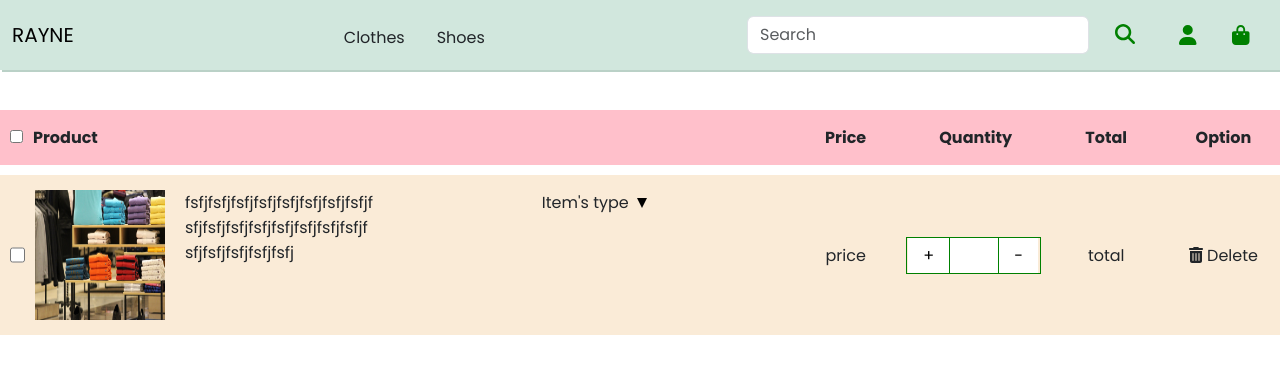
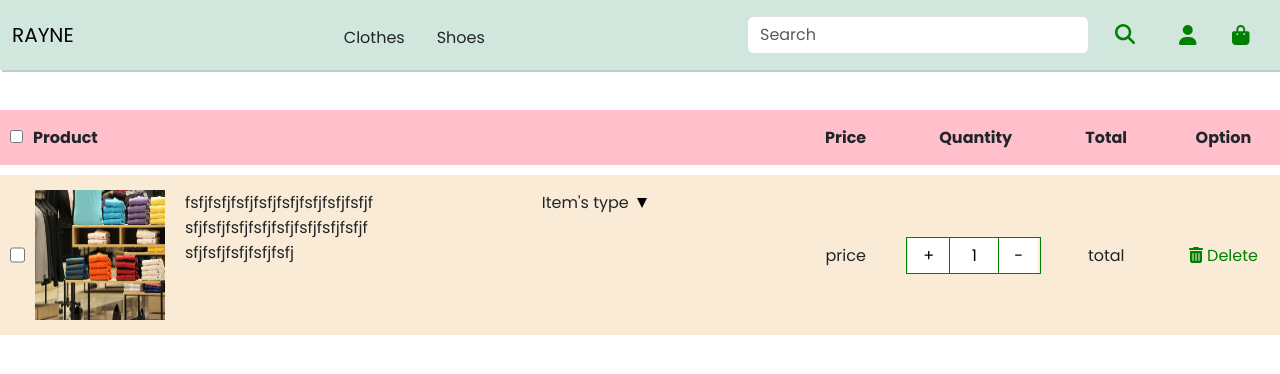
Before and after one commit to Nguyen-Phuong-Anh/clothes-shop, a React (Create React App) app in the folder frontend/: page /cart in a window 1280 px wide. Shown: the top 374 px of the page. Built offline with nearby package versions, Linux system fonts and the light colour scheme.

Commit message:
change in cart css

```diff
--- a/frontend/src/App.css
+++ b/frontend/src/App.css
@@ -11,6 +11,14 @@
 .link {
   text-decoration: none;
   color: black;
+}
+
+input[type="text"]:focus {
+  border: none;
+  border-left: 1px solid green;
+  border-right: 1px solid green;
+  outline: none;
+  /* Add any other desired styles */
 }
 
 /* Navbar CSS */
--- a/frontend/src/components/SnippetQuantity.js
+++ b/frontend/src/components/SnippetQuantity.js
@@ -14,8 +14,10 @@ function SnippetQuantity({ number, setNumber}) {
             />
             <button
             onClick={() => {
-                let val = number - 1
-                setNumber(val)
+                if(number > 1) {
+                    let val = number - 1
+                    setNumber(val)
+                }
             }}
             >-</button>
         </div>
--- a/frontend/src/views/Cart.js
+++ b/frontend/src/views/Cart.js
@@ -3,7 +3,16 @@ import SnippetQuantity from '../components/SnippetQuantity';
 import image3 from '../images/clothes3.jpg'
 import { FontAwesomeIcon } from '@fortawesome/react-fontawesome';
 import { faTrashCan } from '@fortawesome/free-solid-svg-icons';
+import { useState } from 'react';
+
 function Cart() {
+    const [number, setNumber] = useState(1)
+    const [rotate, setRotate] = useState(false)
+
+    const handleRotate = () => {
+        setRotate(!rotate)
+
+    }
     return (
         <div>
             <table className={styles.table}>
@@ -29,15 +38,15 @@ function Cart() {
                                 <p>fsfjfsfjfsfjfsfjfsfjfsfjfsfjfsfjfsfjfsfjfsfjfsfjfsfjfsfjfsfjfsfjfsfjfsfjfsfjfsfjfsfj</p>
                             </div>
                             <div className={styles.itemInfo}>
-                                <p>Item's type</p>
+                                <p id='type' className={`${styles.type} ${rotate ? styles.rotate : ''}`} onClick={handleRotate}>Item's type</p>
                                 <p></p>
                             </div>
                         </div>
                     </td>
                     <td>price</td>
-                    <td className={styles.center}><SnippetQuantity/></td>
+                    <td className={styles.center}><SnippetQuantity number={number} setNumber={setNumber}/></td>
                     <td>total</td>
-                    <td>
+                    <td className={styles.delete}>
                         <FontAwesomeIcon icon={faTrashCan} /> Delete
                     </td>
                 </tr>
--- a/frontend/src/views/Cart.module.css
+++ b/frontend/src/views/Cart.module.css
@@ -52,11 +52,12 @@
     word-break: break-all;
 }
 
-.itemInfo p:first-child {
+.type {
     position: relative;
+    cursor: pointer;
 }
 
-.itemInfo p:first-child:after {
+.type:after {
     content: "";
     position: absolute;
     top: 8px;
@@ -66,8 +67,18 @@
     border-left: 5px solid transparent;
     border-right: 5px solid transparent;
     border-top: 10px solid black;
+    transition: transform 0.3s ease;
+}
+
+.rotate.type::after {
+    transform: rotate(180deg);
 }
 
 .center {
     width: 160px;
 }
+
+.delete {
+    cursor: pointer;
+    color: green;
+}
```
